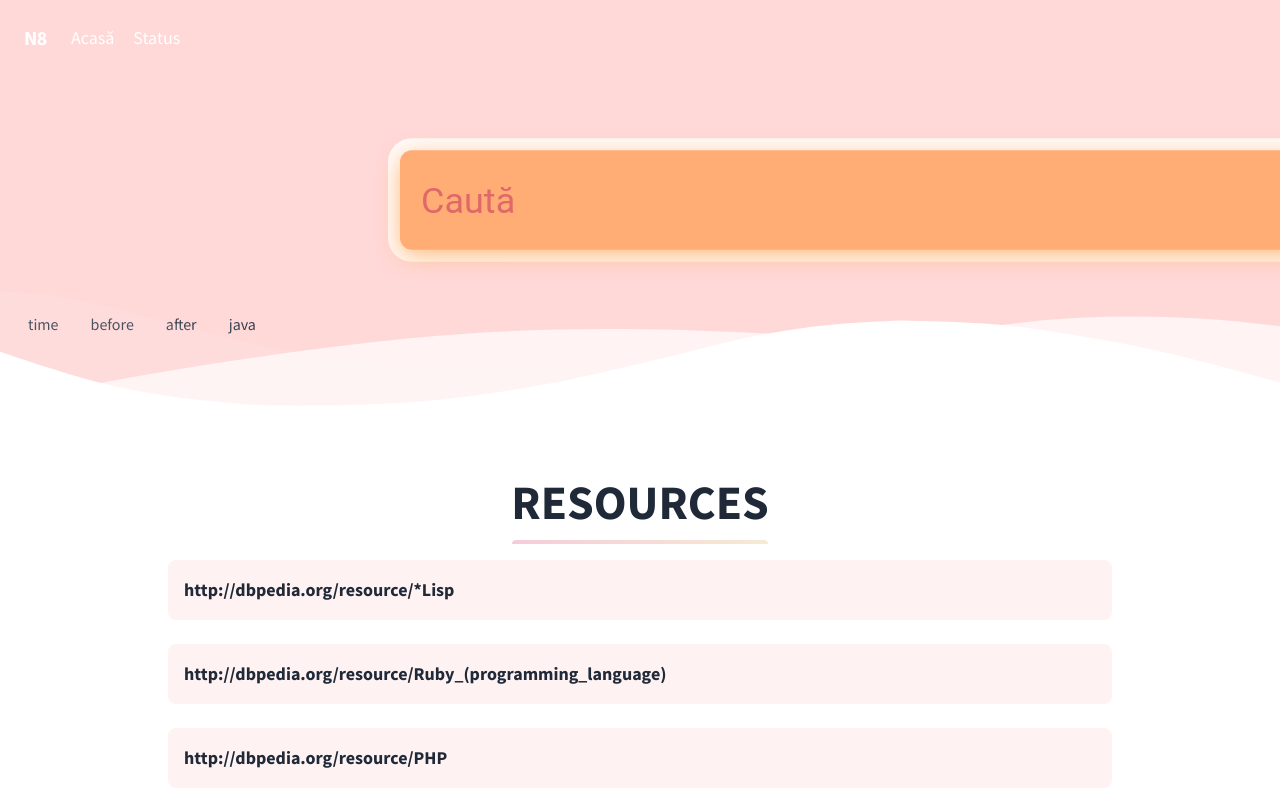
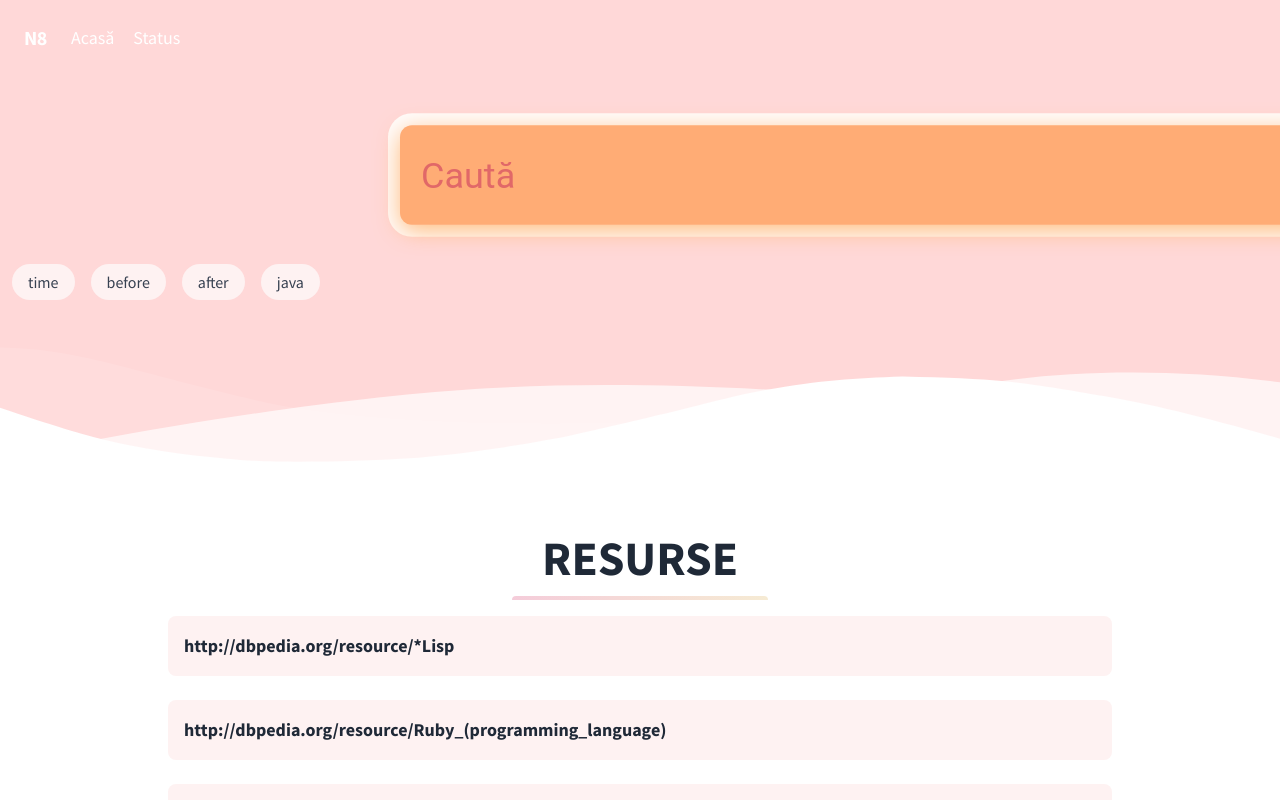
Before and after one commit to mihaichris/n8-frontend, a Svelte app: page / in a window 1280 px wide. Shown: the top 800 px of the page. Built offline with nearby package versions, Linux system fonts and the light colour scheme; some icons are missing.

Commit message:
front bux fixes

```diff
--- a/package.json
+++ b/package.json
@@ -4,8 +4,7 @@
   "scripts": {
     "build": "rollup -c",
     "dev": "rollup -c -w",
-    "start": "sirv public --single",
-    "start:dev": "sirv public --dev --single"
+    "start": "sirv public "
   },
   "devDependencies": {
     "@fullhuman/postcss-purgecss": "^2.3.0",
@@ -14,12 +13,13 @@
     "postcss": "^8.2.6",
     "postcss-load-config": "^3.0.1",
     "rollup": "^2.39.1",
+    "rollup-plugin-css-only": "^3.1.0",
     "rollup-plugin-livereload": "^1.0.0",
     "rollup-plugin-svelte": "~6.1.1",
     "rollup-plugin-terser": "^7.0.2",
     "svelte": "^3.32.3",
     "svelte-preprocess": "^3.9.12",
-    "tailwindcss": "^2.0.3"
+    "tailwindcss": "^2.0.4"
   },
   "dependencies": {
     "@fortawesome/fontawesome-free": "^5.15.2",
--- a/public/global.css
+++ b/public/global.css
@@ -13,7 +13,7 @@ body {
 }
 
 a {
-	color: rgb(0,100,200);
+	color:  rgba(217, 119, 6, var(--tw-text-opacity));
 	text-decoration: none;
 }
 
@@ -22,7 +22,7 @@ a:hover {
 }
 
 a:visited {
-	color: rgb(0,80,160);
+	color:  rgba(217, 119, 6, var(--tw-text-opacity));
 }
 
 label {
--- a/rollup.config.js
+++ b/rollup.config.js
@@ -24,7 +24,7 @@ export default {
 			// a separate file - better for performance
 			preprocess: sveltePreprocess({ postcss: true }),
 			css: css => {
-				css.write('public/build/bundle.css');
+				css.write('bundle.css');
 			}
 		}),
 
@@ -57,18 +57,22 @@ export default {
 };
 
 function serve() {
-	let started = false;
+	let server;
+
+	function toExit() {
+		if (server) server.kill(0);
+	}
 
 	return {
 		writeBundle() {
-			if (!started) {
-				started = true;
+			if (server) return;
+			server = require('child_process').spawn('npm', ['run', 'start', '--', '--dev'], {
+				stdio: ['ignore', 'inherit', 'inherit'],
+				shell: true
+			});
 
-				require('child_process').spawn('npm', ['run', 'start', '--', '--dev'], {
-					stdio: ['ignore', 'inherit', 'inherit'],
-					shell: true
-				});
-			}
+			process.on('SIGTERM', toExit);
+			process.on('exit', toExit);
 		}
 	};
 }
--- a/src/components/Autosuggest.svelte
+++ b/src/components/Autosuggest.svelte
@@ -1,19 +1,24 @@
 <script>
 import DATA from "../data/RESOURCES.js";
-import { onMount } from 'svelte';
+import {createEventDispatcher, onMount} from 'svelte';
 
 export let suggests = DATA.AUTOSUGGEST_KEYWORDS;
 export let htmlSuggests = [];
+const dispatch = createEventDispatcher();
 onMount(() => {
     if (suggests.length !== 0) {
         suggests.forEach(suggest => {
-            var html = "<a " + "id='suggest-" + suggest.replace(' ', '-') + "' class='inline text-gray-700 text-center bg-gray-400 px-4 py-2'>" + suggest + "</a>";
+            var html = "<a href='#" + suggest + "' id='suggest-" + suggest.replace(' ', '-') + "' class='bg-yellow-100 rounded-full inline text-gray-700 text-center px-4 py-2 mr-4' on:click={selectSuggestionKeyword}>" + suggest + "</a>";
             document.getElementById('suggests').innerHTML += html;
         });
     }
 });
 
-
+function selectSuggestionKeyword() {
+    dispatch("suggestionSelect", {
+        suggests: suggests
+    });
+}
 
 </script>
 <div id = "suggests" class="bg-gray-200">
--- a/src/components/ResourceCard.svelte
+++ b/src/components/ResourceCard.svelte
@@ -10,7 +10,7 @@ background-color: rgba(254, 242, 242, var(--tw-bg-opacity));">
       <span class="transition duration-500 ease-in-out transform font-bold
         hover:-translate-y-1 hover:scale-11 text-lg block mt-4 lg:inline-block
         lg:mt-0 text-orange-600 hover:text-white mr-4">
-          {resource.id}
+          {resource["@id"]}
       </span>
     </NavLink>
 </div>
--- a/src/components/Resources.svelte
+++ b/src/components/Resources.svelte
@@ -2,7 +2,7 @@
   import ResourceCard from "../components/ResourceCard.svelte";
   import { paginate, LightPaginationNav } from "svelte-paginate";
 
- export let items = [];
+ export let resources = [];
   let currentPage = 1;
   let pageSize = 4;
   // $: paginatedResources = paginate({ items, pageSize, currentPage });
@@ -10,9 +10,9 @@
 
 <div class="container">
   <div class="mx-10 pt-15">
-    {#if items.length !== 0}
+    {#if resources.length !== 0}
       <div class="grid gap-6 mb-8 md:grid-cols-1">
-        {#each items as resource}
+        {#each resources as resource}
           <ResourceCard {resource} />
         {/each}
       </div>
--- a/src/components/Search.svelte
+++ b/src/components/Search.svelte
@@ -1,37 +1,24 @@
 <script>
     import axios from "axios";
     import {SEARCH_REQUEST, SUGGEST_REQUEST} from "../models/Request.js";
-  import { createEventDispatcher } from "svelte";
-  import Resources from "../components/Resources.svelte";
+    import {createEventDispatcher} from "svelte";
 
     const dispatch = createEventDispatcher();
     let searchPhrase = "";
     export let resources = [];
 
-  async function getSearchResources() {
+    const getSearchResources = async () => {
         try {
-      const resources = await axios
-        .get(SEARCH_REQUEST, {
-          params: {
-            searchPhrase: "test"
-          }
-        })
-        .then(function(response) {
-          console.log(response);
-        })
-        .catch(function(error) {
-          console.log(error);
-        })
-        .then(function() {
-          // always executed
+            return await axios.post(SEARCH_REQUEST, {
+                    searchQuery: searchPhrase,
+                    searchType: "RESOURCE"
                 });
         } catch (error) {
             console.log(error);
         }
-    return resources;
     }
 
-  async function getSuggestProducts() {
+    async function getSuggestKeywords() {
         try {
             const suggests = await axios
                 .get(SUGGEST_REQUEST, {
@@ -39,14 +26,11 @@
                         searchPhrase: "test"
                     }
                 })
-        .then(function(response) {
+                .then(function (response) {
                     console.log(response);
                 })
-        .catch(function(error) {
+                .catch(function (error) {
                     console.log(error);
-        })
-        .then(function() {
-          // always executed
                 });
         } catch (error) {
             console.log(error);
@@ -55,41 +39,46 @@
     }
 
     function search() {
-    resources = getSearchResources();
-
+        if (searchPhrase === "") {
+            resources = [] ;
+        } else {
+            getSearchResources().then((response) => {
+                resources = response.data;
                 dispatch("search", {
-      products: resources
+                    resources: resources
                 });
+            });
+        }
     }
 
     function suggest() {
-    suggests = getSearchResources();
+        let suggests = getSuggestKeywords();
         dispatch("suggest", {
             suggests: suggests
         });
     }
 
     const onKeyPress = event => {
-    if (event.key === 13) search();
-    suggest();
+        if (event.key === 'Enter') search();
+        //suggest();
     };
 
 </script>
 
-<div id="cover">
+<div id="search-bar">
     <div class="tb">
         <div class="td">
-      <input id = "search-input"
+            <input id="search-input"
                    on:keypress={onKeyPress}
                    type="text"
                    placeholder="Caută"
-        bind:value = {searchPhrase}
-        required />
+                   bind:value={searchPhrase}
+                   required/>
         </div>
         <div class="td" id="s-cover">
             <button on:click={search} type="submit">
-        <div id="s-circle" />
-        <span />
+                <div id="s-circle"/>
+                <span/>
             </button>
         </div>
     </div>
--- a/src/data/Resources.js
+++ b/src/data/Resources.js
@@ -1,6 +1,6 @@
 const RESOURCES = [
-    {id: "http://dbpedia.org/resource/*Lisp"},
-    {id: "http://dbpedia.org/resource/Ruby_(programming_language)"},
+    {"@id": "http://dbpedia.org/resource/*Lisp"},
+    {"@id": "http://dbpedia.org/resource/Ruby_(programming_language)"},
     {id: "http://dbpedia.org/resource/PHP"},
     {id: "http://dbpedia.org/resource/JavaScript"}];
 const AUTOSUGGEST_KEYWORDS = ['time', 'before', 'after', 'java'];
--- a/src/pages/Home.svelte
+++ b/src/pages/Home.svelte
@@ -11,15 +11,17 @@
   export let resources = DATA.RESOURCES;
 
   function handleResources(event) {
-    resources = event.detail.products;
+    resources = event.detail.resources;
   }
 
 </script>
 
 <TailwindCss />
 <AppCss />
-<div class="pt-56">
+<div class="pt-44">
 
+
+  <Search on:search = {handleResources}/>
   <div
     class="container px-3 mx-auto flex flex-wrap flex-col md:flex-row
     items-center">
@@ -28,11 +30,9 @@
       class="flex flex-col w-full md:w-2/5 justify-center items-start
       text-center md:text-left">
 <!--      <p class="my-4 text-5xl font-bold leading-tight">-->
-<!--        Motorul de căutare semantic al românului!-->
+<!--        Motorul de căutare pentru ontologi!-->
 <!--      </p>-->
-      <Autosuggest/>
-      <Search on:search = {handleResources}/>
-
+      <Autosuggest on:sele/>
     </div>
     <!--Right Col-->
     <div class="w-full md:w-3/5 py-6 text-center">
@@ -42,7 +42,7 @@
   </div>
 
 </div>
-<div class="relative -mt-12 lg:-mt-24">
+<div class="relative -mt-12 lg:mt-0.5">
   <svg
     viewBox="0 0 1428 174"
     xmlns="http://www.w3.org/2000/svg"
@@ -96,13 +96,13 @@
     <h1
       class="w-full my-2 text-5xl font-bold leading-tight text-center
       text-gray-800">
-      Resources
+      Resurse
     </h1>
     <div class="w-full mb-4">
       <div class="h-1 mx-auto gradient w-64 opacity-25 my-0 py-0 rounded-t" />
     </div>
     <!-- Resources Listing -->
-    <Resources items = {resources} />
+    <Resources resources = {resources} />
     <!-- Resources Listing -->
   </div>
 </section>
--- a/src/style/AppCss.svelte
+++ b/src/style/AppCss.svelte
@@ -55,14 +55,14 @@
     background-color: transparent;
   }
 
-  #cover {
-    position: absolute;
+  #search-bar {
+    position: relative;
     top: 25%;
     left: 0;
     right: 0;
     width: 2000px;
     padding: 35px;
-    margin: -83px auto 0 auto;
+    margin: -10em auto 0 auto;
     background-color: #ffac75;
     border-radius: 20px;
     box-shadow: 0 10px 40px #ffbb7c, 0 0 0 20px #ffffffeb;
--- a/src/style/TailwindCss.svelte
+++ b/src/style/TailwindCss.svelte
@@ -2,4 +2,8 @@
   @tailwind base;
   @tailwind components;
   @tailwind utilities;
+
+  .bg-yellow-100 {
+      --tw-bg-opacity:1; background-color: rgba(254, 242, 242, var(--tw-bg-opacity));
+  }
 </style>
```
Also changed, not shown: 1 other file (tests, documents, lock files or other folders). Lines whose indentation alone changed are shown as unchanged.
